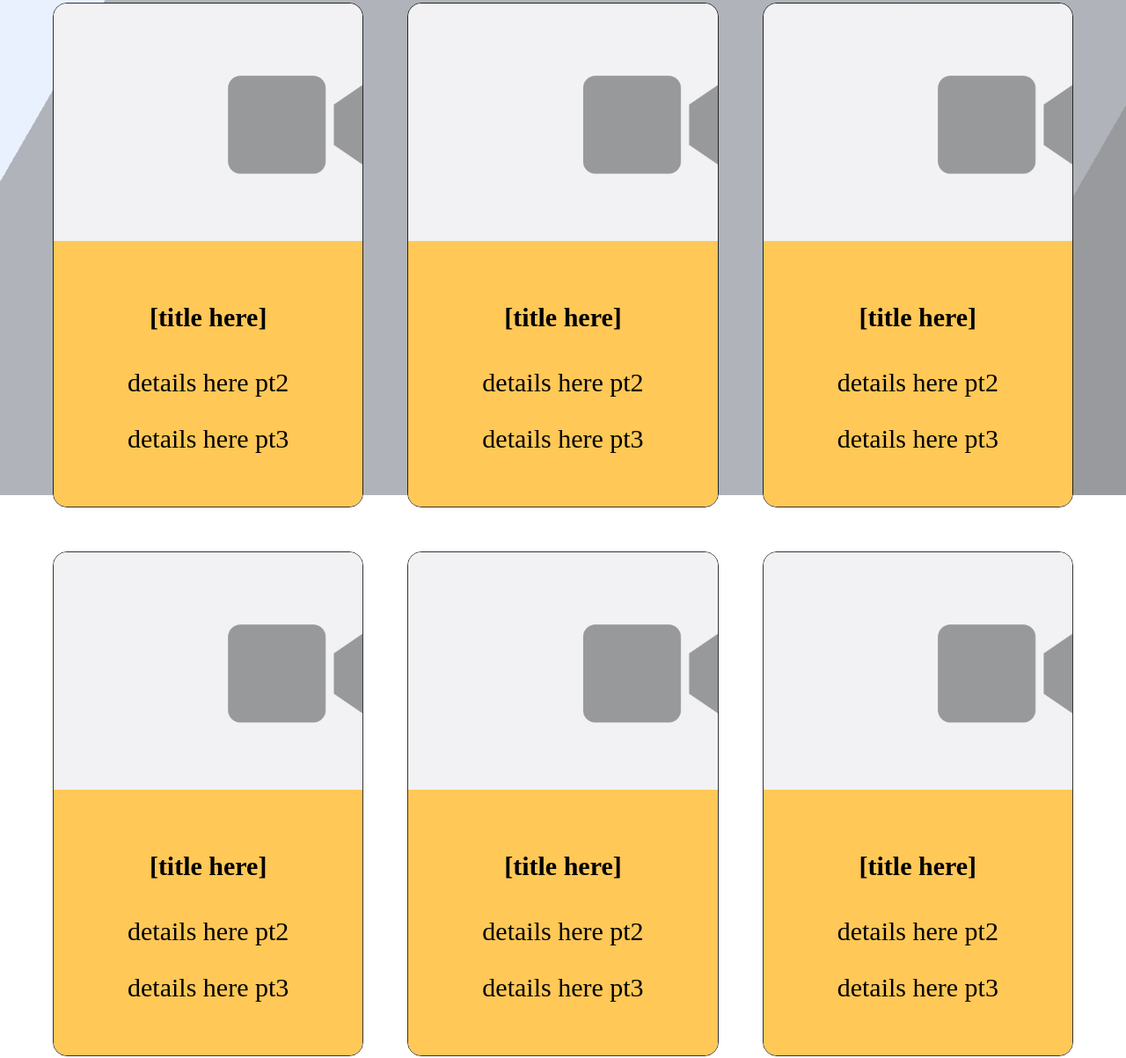
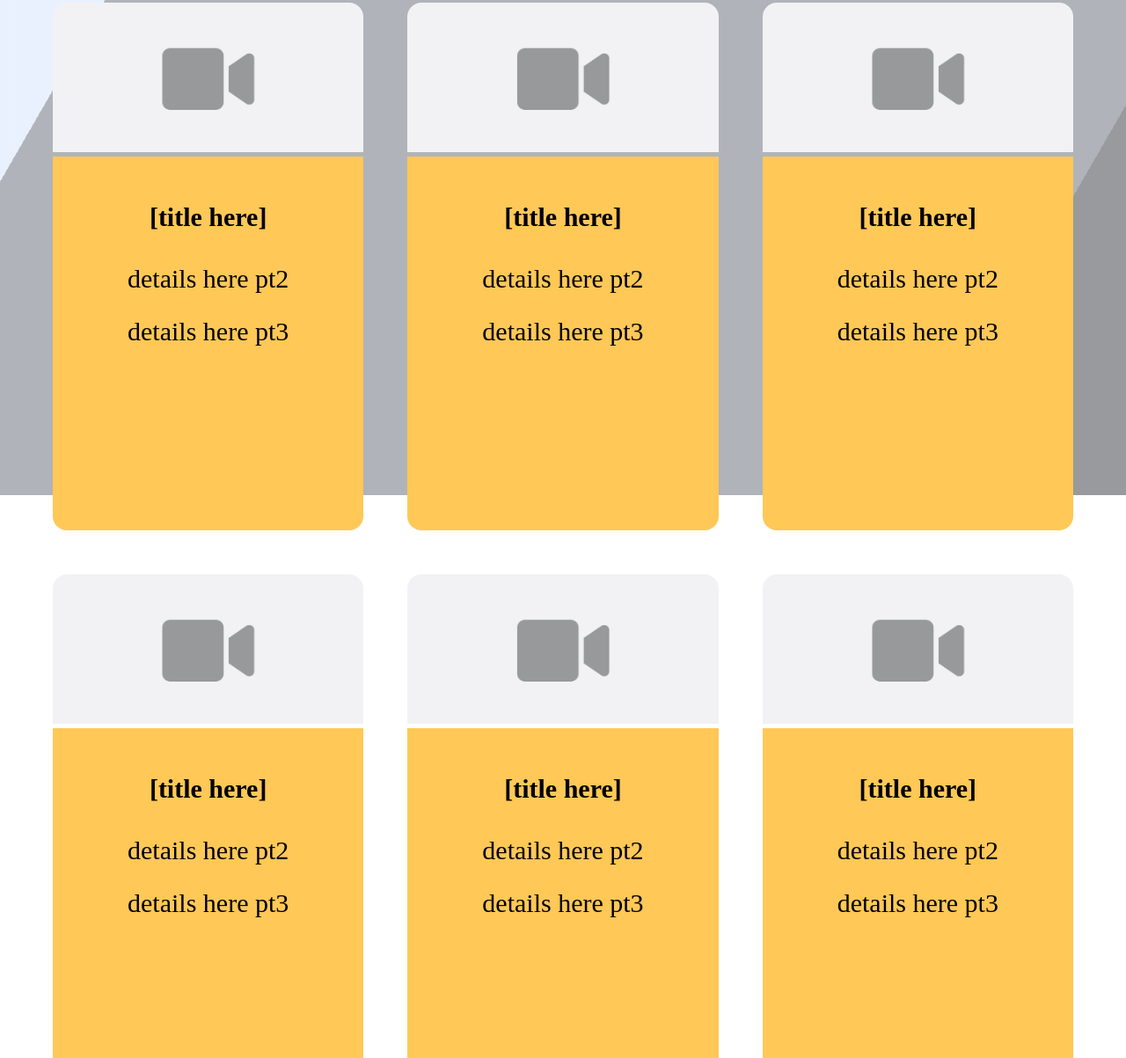
Before and after one commit to mahmouds1/How-To-Adult, a plain HTML site: page public/personal-categories/personalGrowth.html in a window 1280 px wide. Shown: the part 237-1440 px from the top of the page at 88% size. Drawn offline with Linux system fonts and the light colour scheme; no server answers.

Commit message:
category pages - done

```diff
--- a/public/home-categories/catHDesign.css
+++ b/public/home-categories/catHDesign.css
@@ -132,7 +132,7 @@ li.dropdown {
 
 .navLabel {
     font-size: 30px;
-    font-family: 'Quicksand';
+    /*font-family: 'Quicksand';*/
     padding-left: 8px;
     padding-right: 3px;
     padding-bottom: 15px;
@@ -153,7 +153,7 @@ li.dropdown {
 
 .dropdown-content a {
     color: black;
-    font-family: 'Quicksand';
+    /*font-family: 'Quicksand';*/
     font-size: 20px;
     padding: 12px 16px;
     text-decoration: none;
--- a/public/personal-categories/catPDesign.css
+++ b/public/personal-categories/catPDesign.css
@@ -132,7 +132,7 @@ li.dropdown {
 
 .navLabel {
     font-size: 30px;
-    font-family: 'Quicksand';
+    /*font-family: 'Quicksand';*/
     padding-left: 8px;
     padding-right: 3px;
     padding-bottom: 15px;
@@ -153,7 +153,7 @@ li.dropdown {
 
 .dropdown-content a {
     color: black;
-    font-family: 'Quicksand';
+    /*font-family: 'Quicksand';*/
     font-size: 20px;
     padding: 12px 16px;
     text-decoration: none;
@@ -184,7 +184,7 @@ li.dropdown {
 }
 
 .grid-item {
-    border: 1px solid rgba(0, 0, 0, 0.8);
+    /*border: 1px solid;*/
     font-size: 30px;
     text-align: center;
 }
@@ -192,42 +192,33 @@ li.dropdown {
 h4 {
     text-align: justify center;
     text-overflow: wrap;
+    text-decoration: none;
+}
+
+a:link {
+    text-decoration: none;
 }
 
 /* #endregion resources grid layout */
 
 /* #region Card Interaction */
-/* For Image Part */
-* {
-    box-sizing: border-box;
-}
-
 .property-card {
-    display: center;
-    position: relative;
     border-radius: 16px;
     overflow: hidden;
-}
-
-/* Top Half of card, image. */
-.property-image {
-    height: 9em;
-    padding: 1em 2em;
-    top: 0px;
-    background-image: url('./../resources/placeholder-video2.png');
-    background-size: cover;
-    background-repeat: no-repeat;
+    line-height: 1;
+    height: 20em;
 }
 
 /* Bottom Card Section */
 .property-description {
-    background-color: #FFC857;
-    padding: 1em 1em;
+    background: #FFC857;
+    padding: 0.5em 1em;
     text-align: center;
+    height: inherit;
 }
 
 .property-card:hover {
-    box-shadow: 0 8px 16px 0 rgb(0, 0, 0);
+    box-shadow: 0 8px 16px 0 #1F2041;
 
 }
 
--- a/public/personal-categories/personalGrowth.html
+++ b/public/personal-categories/personalGrowth.html
@@ -50,7 +50,7 @@
     <div class="grid-container">
 
         <div class="grid-item property-card" id="resource1">
-            <div class="property-image"></div>
+            <img src="./../resources/placeholder-video2.png" alt="thumbnail" style="width: 100%">
             <div class="property-description">
                 <h4 id="r1-titleLink"><b>[title here]</b></h4>
                 <p id="r1-authCh">details here pt2</p>
@@ -58,8 +58,9 @@
             </div>
         </div>
 
+
         <div class="grid-item property-card" id="resource2">
-            <div class="property-image"></div>
+            <img src="./../resources/placeholder-video2.png" alt="thumbnail" style="width: 100%">
             <div class="property-description">
                 <h4 id="r2-titleLink"><b>[title here]</b></h4>
                 <p id="r2-authCh">details here pt2</p>
@@ -68,7 +69,7 @@
         </div>
 
         <div class="grid-item property-card" id="resource3">
-            <div class="property-image"></div>
+            <img src="./../resources/placeholder-video2.png" alt="thumbnail" style="width: 100%">
             <div class="property-description">
                 <h4 id="r3-titleLink"><b>[title here]</b></h4>
                 <p id="r3-authCh">details here pt2</p>
@@ -77,7 +78,7 @@
         </div>
 
         <div class="grid-item property-card" id="resource4">
-            <div class="property-image"></div>
+            <img src="./../resources/placeholder-video2.png" alt="thumbnail" style="width: 100%">
             <div class="property-description">
                 <h4 id="r4-titleLink"><b>[title here]</b></h4>
                 <p id="r4-authCh">details here pt2</p>
@@ -86,7 +87,7 @@
         </div>
 
         <div class="grid-item property-card" id="resource5">
-            <div class="property-image"></div>
+            <img src="./../resources/placeholder-video2.png" alt="thumbnail" style="width: 100%">
             <div class="property-description">
                 <h4 id="r5-titleLink"><b>[title here]</b></h4>
                 <p id="r5-authCh">details here pt2</p>
@@ -95,7 +96,7 @@
         </div>
 
         <div class="grid-item property-card" id="resource6">
-            <div class="property-image"></div>
+            <img src="./../resources/placeholder-video2.png" alt="thumbnail" style="width: 100%">
             <div class="property-description">
                 <h4 id="r6-titleLink"><b>[title here]</b></h4>
                 <p id="r6-authCh">details here pt2</p>
@@ -104,7 +105,7 @@
         </div>
 
         <div class="grid-item property-card" id="resource7">
-            <div class="property-image"></div>
+            <img src="./../resources/placeholder-video2.png" alt="thumbnail" style="width: 100%">
             <div class="property-description">
                 <h4 id="r7-titleLink"><b>[title here]</b></h4>
                 <p id="r7-authCh">details here pt2</p>
@@ -113,7 +114,7 @@
         </div>
 
         <div class="grid-item property-card" id="resource8">
-            <div class="property-image"></div>
+            <img src="./../resources/placeholder-video2.png" alt="thumbnail" style="width: 100%">
             <div class="property-description">
                 <h4 id="r8-titleLink"><b>[title here]</b></h4>
                 <p id="r8-authCh">details here pt2</p>
@@ -122,7 +123,7 @@
         </div>
 
         <div class="grid-item property-card" id="resource9">
-            <div class="property-image"></div>
+            <img src="./../resources/placeholder-video2.png" alt="thumbnail" style="width: 100%">
             <div class="property-description">
                 <h4 id="r9-titleLink"><b>[title here]</b></h4>
                 <p id="r9-authCh">details here pt2</p>
@@ -131,6 +132,7 @@
         </div>
 
     </div>
+
 
 
     <section id="dbCode">
@@ -201,7 +203,7 @@
                 onValue(viewRef, (snapshot4) => {
                     //print out num of views
                     data = snapshot4.val();
-                    document.querySelector('#r' + i + '-views').innerHTML = `<p>${data}</p>`;
+                    document.querySelector('#r' + i + '-views').innerHTML = `<p>${data} views</p>`;
                 }); //end of onValue(view)
 
                 idNum++; //increment the id number to traverse through th
```
Also changed, not shown: public/home-categories/homeGadgets.html (+10 -12 lines), public/home-categories/homeRepair.html (+10 -10 lines), public/personal-categories/personalCooking.html (+11 -10 lines), public/personal-categories/personalTravel.html (+10 -10 lines).
